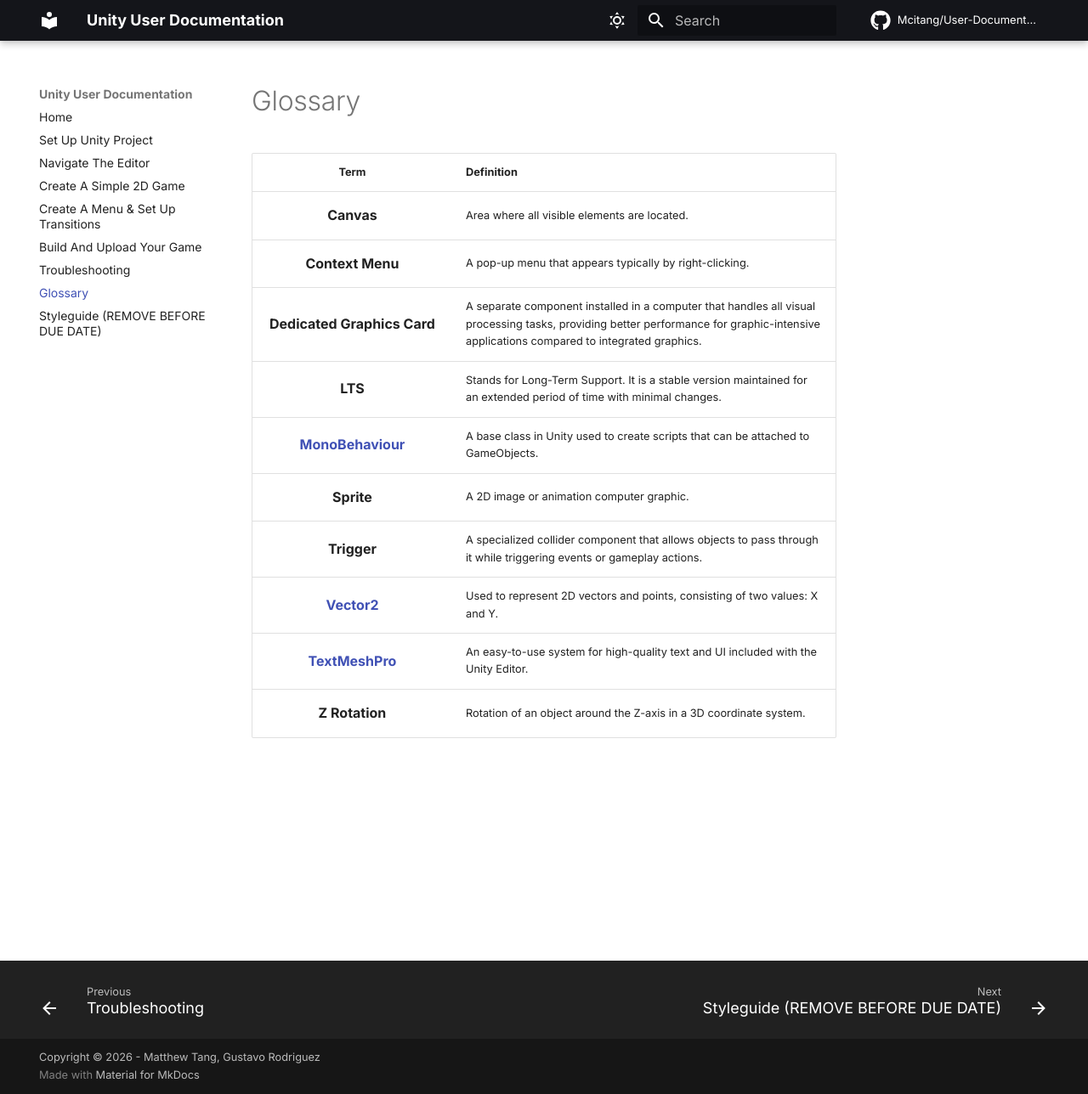
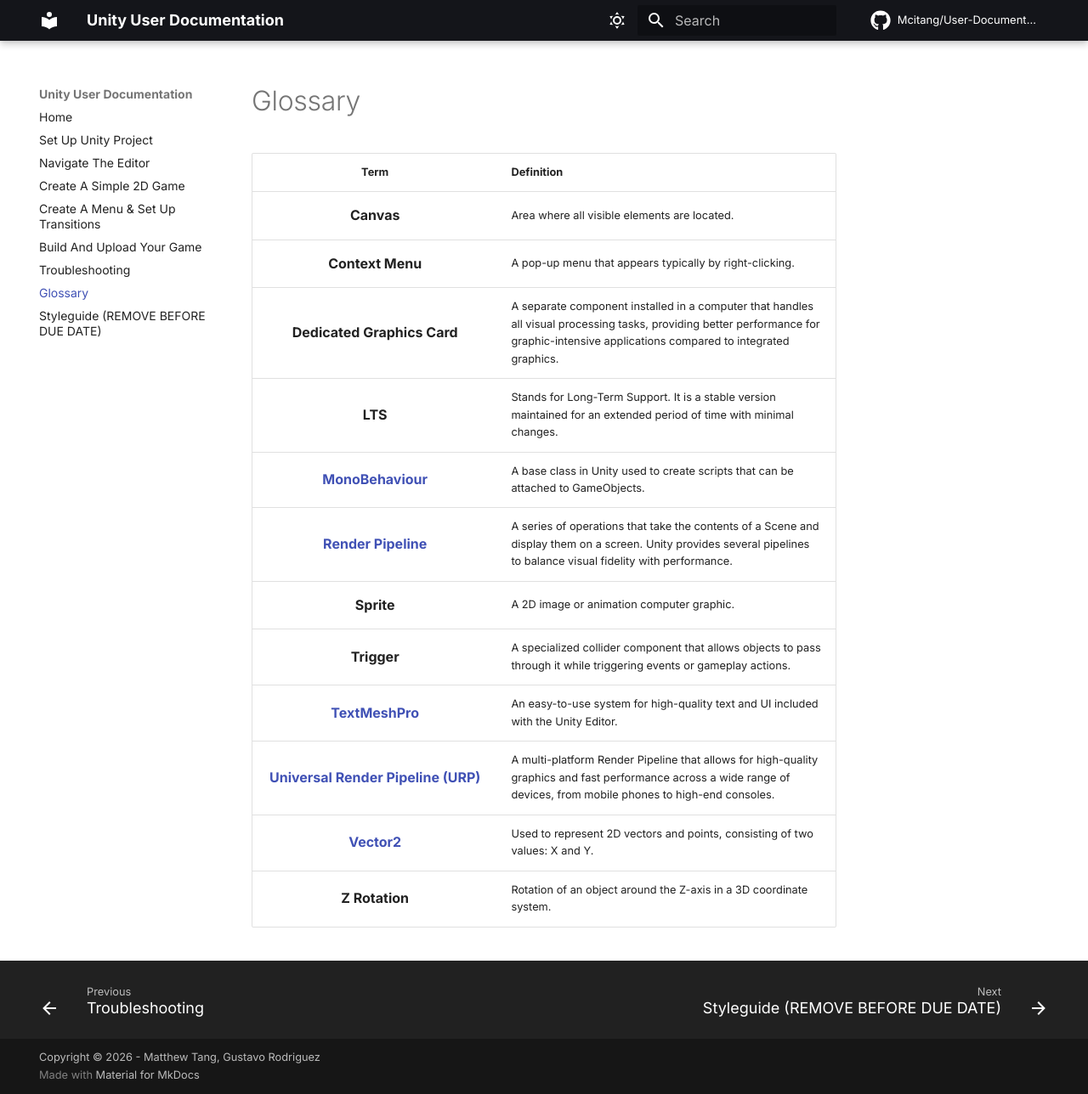
Before and after one commit to Mcitang/User-Documentation, an MkDocs documentation site: the page built from docs/glossary.md, in a window 1280 px wide and 1288 px high. Shown: the whole window at 85% size. Built offline with MkDocs 1.6.1 and Material for MkDocs 9.7.7, drawn with Linux system fonts in a browser that asks for light colours; comment, search, counter and statistics services are not loaded.

Commit message:
Add more glossary entries

```diff
--- a/docs/glossary.md
+++ b/docs/glossary.md
@@ -1,20 +1,24 @@
 # Glossary { #glossary }
 
-| **Term**      |  **Definition** <br id="glossary">    |
-|-----------    |------------------------------------   |
-| Canvas           |   Area where all visible elements are located.  |
-| Context Menu  |   A pop-up menu that appears typically by right-clicking.    |
-| Dedicated Graphics Card |   A separate component installed in a computer that handles all visual processing tasks, providing better performance for graphic-intensive applications compared to integrated graphics.    |
-| LTS           |   Stands for Long-Term Support. It is a stable version maintained for an extended period of time with minimal changes.  |
+| **Term**                  |  **Definition** <br id="glossary">    |
+|-----------                |------------------------------------   |
+| Canvas                    |   Area where all visible elements are located.  |
+| Context Menu              |   A pop-up menu that appears typically by right-clicking.    |
+| Dedicated Graphics Card   |   A separate component installed in a computer that handles all visual processing tasks, providing better performance for graphic-intensive applications compared to integrated graphics. |
+| LTS                       |   Stands for Long-Term Support. It is a stable version maintained for an extended period of time with minimal changes.  |
 | [MonoBehaviour][monobehaviour-url]    |   A base class in Unity used to create scripts that can be attached to GameObjects.   |
-| Sprite        |   A 2D image or animation computer graphic.    |
-| Trigger        |  A specialized collider component that allows objects to pass through it while triggering events or gameplay actions. |
-| [Vector2][vector2-url]       |   Used to represent 2D vectors and points, consisting of two values: X and Y.  |
+| [Render Pipeline][render-pipelines-url]           |   A series of operations that take the contents of a Scene and display them on a screen. Unity provides several pipelines to balance visual fidelity with performance.    |
+| Sprite                    |   A 2D image or animation computer graphic.    |
+| Trigger                   |  A specialized collider component that allows objects to pass through it while triggering events or gameplay actions. |
 | [TextMeshPro][tmp-url]    |   An easy-to-use system for high-quality text and UI included with the Unity Editor.   |
-| Z Rotation        |   Rotation of an object around the Z-axis in a 3D coordinate system.  |
+| [Universal Render Pipeline (URP)][urp-url]    |   A multi-platform Render Pipeline that allows for high-quality graphics and fast performance across a wide range of devices, from mobile phones to high-end consoles.    |
+| [Vector2][vector2-url]    |   Used to represent 2D vectors and points, consisting of two values: X and Y.  |
+| Z Rotation                |   Rotation of an object around the Z-axis in a 3D coordinate system.  |
 
 
 <!-- Hyperlinks -->
 [monobehaviour-url]: https://docs.unity3d.com/6000.0/Documentation/ScriptReference/MonoBehaviour.html
+[render-pipelines-url]: https://docs.unity3d.com/6000.3/Documentation/Manual/render-pipelines.html
+[urp-url]: https://docs.unity3d.com/Packages/com.unity.render-pipelines.universal@11.0/manual/index.html
 [vector2-url]: https://docs.unity3d.com/6000.3/Documentation/ScriptReference/Vector2.html
 [tmp-url]: https://docs.unity3d.com/Packages/com.unity.textmeshpro@3.2/manual/index.html
```
